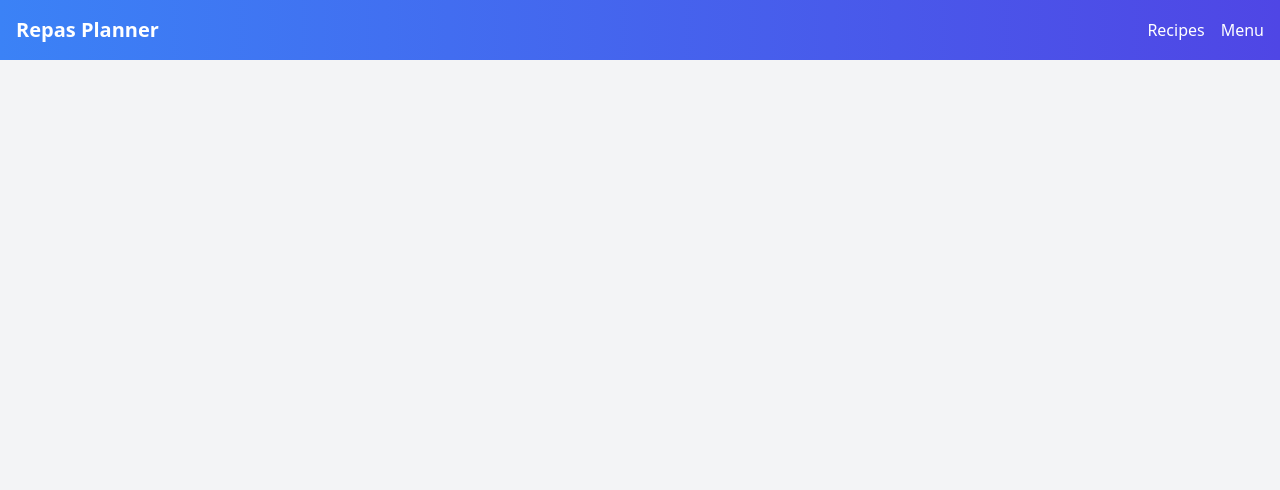
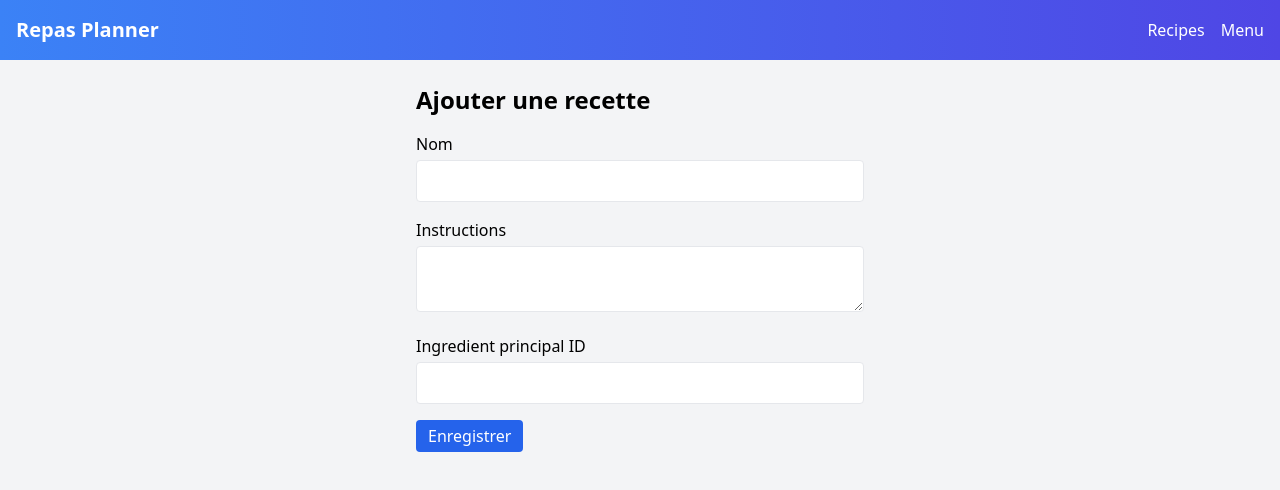
Before and after one commit to valcriss/repas-planner, a Vue app in the folder frontend/: page /recipes/add in a window 1280 px wide. Shown: the top 490 px of the page. Built offline with nearby package versions, Linux system fonts and the light colour scheme.

Commit message:
feat(frontend): add recipe creation page (#11)

```diff
--- /dev/null
+++ b/frontend/src/api.ts
@@ -0,0 +1,31 @@
+export const API_BASE_URL = 'http://localhost:3000'
+
+export interface RecipePayload {
+  nom: string
+  ingredient_principal_id: string
+  instructions?: string
+  ingredient_secondaire_id?: string
+  image_url?: string
+}
+
+export async function fetchRecipes() {
+  const res = await globalThis.fetch(`${API_BASE_URL}/recipes`)
+  if (!res.ok) {
+    throw new Error('Failed to fetch recipes')
+  }
+  return res.json()
+}
+
+export async function createRecipe(payload: RecipePayload) {
+  const res = await globalThis.fetch(`${API_BASE_URL}/recipes`, {
+    method: 'POST',
+    headers: {
+      'Content-Type': 'application/json'
+    },
+    body: JSON.stringify(payload)
+  })
+  if (!res.ok) {
+    throw new Error('Failed to create recipe')
+  }
+  return res.json()
+}
--- /dev/null
+++ b/frontend/src/pages/AddRecipePage.vue
@@ -0,0 +1,43 @@
+<script setup lang="ts">
+import { ref } from 'vue'
+import { useRouter } from 'vue-router'
+import { createRecipe } from '../api'
+
+const nom = ref('')
+const instructions = ref('')
+const ingredientPrincipalId = ref('')
+const router = useRouter()
+
+const submit = async () => {
+  try {
+    await createRecipe({
+      nom: nom.value,
+      ingredient_principal_id: ingredientPrincipalId.value,
+      instructions: instructions.value || undefined
+    })
+    router.push('/recipes')
+  } catch {
+    // ignore error for now
+  }
+}
+</script>
+<template>
+  <div class="max-w-md mx-auto">
+    <h1 class="text-2xl font-bold mb-4">Ajouter une recette</h1>
+    <form @submit.prevent="submit" class="space-y-4">
+      <div>
+        <label class="block mb-1">Nom</label>
+        <input v-model="nom" class="border rounded w-full p-2" required />
+      </div>
+      <div>
+        <label class="block mb-1">Instructions</label>
+        <textarea v-model="instructions" class="border rounded w-full p-2" />
+      </div>
+      <div>
+        <label class="block mb-1">Ingredient principal ID</label>
+        <input v-model="ingredientPrincipalId" class="border rounded w-full p-2" required />
+      </div>
+      <button type="submit" class="px-3 py-1 bg-blue-600 text-white rounded">Enregistrer</button>
+    </form>
+  </div>
+</template>
--- a/frontend/src/pages/RecipesPage.vue
+++ b/frontend/src/pages/RecipesPage.vue
@@ -1,21 +1,36 @@
 <script setup lang="ts">
-const recipes = Array.from({ length: 4 }).map((_, i) => ({
-  id: i + 1,
-  title: `Recipe ${i + 1}`,
-  description: 'A tasty meal awaits you.'
-}))
+import { onMounted, ref } from 'vue'
+import { RouterLink } from 'vue-router'
+import { fetchRecipes } from '../api'
+
+const recipes = ref([])
+
+onMounted(async () => {
+  try {
+    recipes.value = await fetchRecipes()
+  } catch {
+    // ignore error for now
+  }
+})
 </script>
 <template>
   <div>
-    <h1 class="text-2xl font-bold mb-4">Recipes</h1>
+    <div class="flex items-center justify-between mb-4">
+      <h1 class="text-2xl font-bold">Recipes</h1>
+      <RouterLink
+        to="/recipes/add"
+        class="px-3 py-1 bg-blue-600 text-white rounded"
+        >Ajouter une recette</RouterLink
+      >
+    </div>
     <div class="grid sm:grid-cols-2 md:grid-cols-3 lg:grid-cols-4 gap-4">
       <div
         v-for="recipe in recipes"
         :key="recipe.id"
         class="bg-white rounded shadow p-4"
       >
-        <h2 class="font-medium text-lg mb-1">{{ recipe.title }}</h2>
-        <p class="text-sm text-gray-600">{{ recipe.description }}</p>
+        <h2 class="font-medium text-lg mb-1">{{ recipe.nom }}</h2>
+        <p class="text-sm text-gray-600">{{ recipe.instructions }}</p>
       </div>
     </div>
   </div>
--- a/frontend/src/router.ts
+++ b/frontend/src/router.ts
@@ -1,10 +1,12 @@
 import { createRouter, createWebHistory } from 'vue-router'
 import RecipesPage from './pages/RecipesPage.vue'
+import AddRecipePage from './pages/AddRecipePage.vue'
 import MenuPage from './pages/MenuPage.vue'
 
 export const routes = [
   { path: '/', redirect: '/recipes' },
   { path: '/recipes', component: RecipesPage },
+  { path: '/recipes/add', component: AddRecipePage },
   { path: '/menu', component: MenuPage }
 ]
 
```
Also changed, not shown: 1 other file (tests, documents, lock files or other folders).
